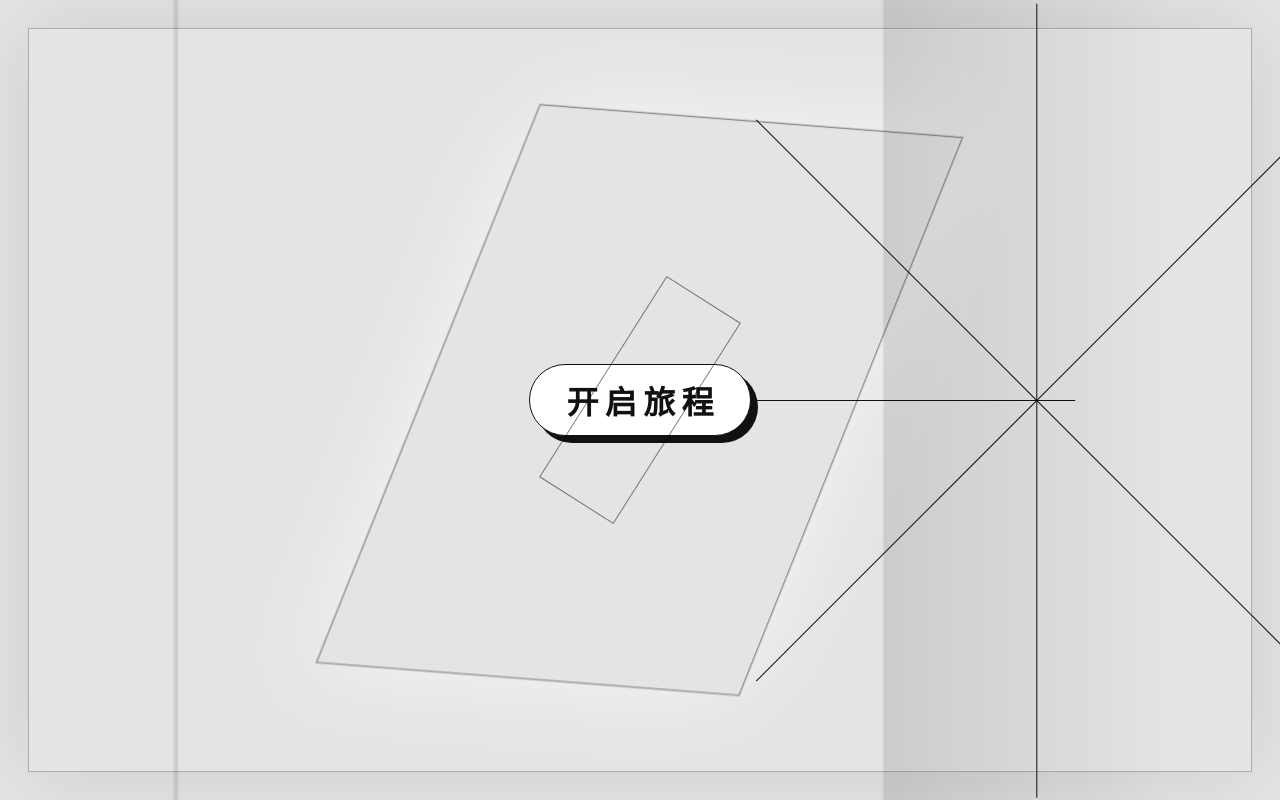
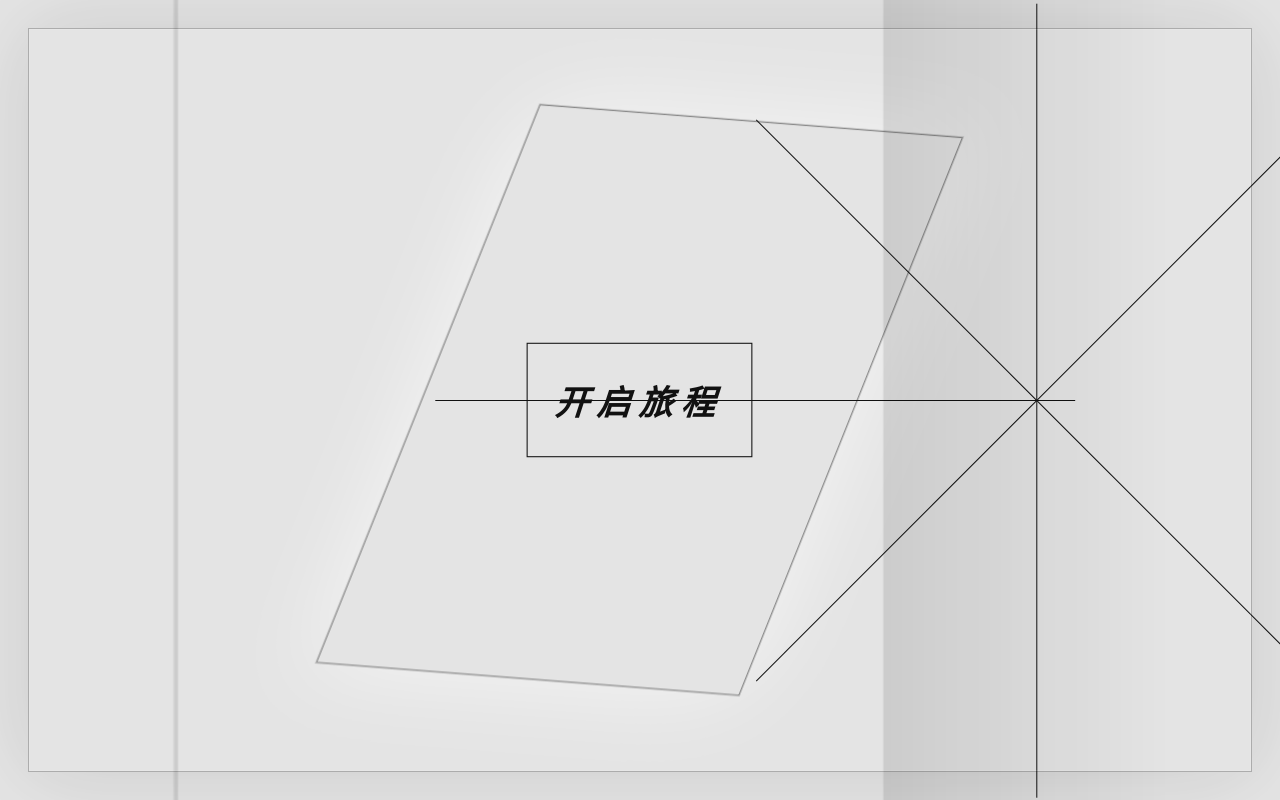
Before and after one commit to Blues-berry/portfolio-hub, a Next.js app: page / in a window 1280 px wide. Shown: the top 800 px of the page. Built offline with nearby package versions, Linux system fonts and the light colour scheme; no server answers.

Commit message:
fix: integrate journey action into each visual system

```diff
--- a/app/globals.css
+++ b/app/globals.css
@@ -281,6 +281,83 @@
   .journey-gate[data-variant]::before,.journey-gate[data-variant]::after,.journey-gate[data-variant] * { animation:none !important; }
 }
 
+/* The call-to-action is part of each composition, not a floating pill. */
+.journey-gate[data-variant="prism"] .journey-label {
+  min-width:220px;
+  min-height:80px;
+  border:0;
+  border-radius:0;
+  background:transparent;
+  box-shadow:none;
+  transform:skewX(-18deg);
+  letter-spacing:.24em;
+}
+.journey-gate[data-variant="prism"] .journey-label::before {
+  inset:-14px 6px;
+  border:1px solid #111;
+  transform:skewX(18deg);
+  animation:none;
+}
+.journey-gate[data-variant="prism"] .journey-label::after {
+  position:absolute;
+  left:-80px;
+  right:-80px;
+  top:50%;
+  height:1px;
+  content:"";
+  background:#111;
+  z-index:-1;
+}
+.journey-gate[data-variant="prism"] .journey-label:hover,
+.journey-gate[data-variant="prism"] .journey-label:focus-visible { transform:skewX(-18deg) scale(1.06); background:transparent; box-shadow:none; }
+
+.journey-gate[data-variant="terminal"] .journey-label {
+  min-width:170px;
+  min-height:58px;
+  border:1px solid rgba(255,255,255,.8);
+  border-radius:50%;
+  background:#050505;
+  box-shadow:0 0 0 8px #050505,0 0 0 9px rgba(255,255,255,.3),0 0 26px rgba(255,255,255,.22);
+  font-size:18px;
+  letter-spacing:.18em;
+}
+.journey-gate[data-variant="terminal"] .journey-label::before,
+.journey-gate[data-variant="terminal"] .journey-label::after { position:absolute; content:""; background:rgba(255,255,255,.65); }
+.journey-gate[data-variant="terminal"] .journey-label::before { top:50%; left:-42px; width:34px; height:1px; }
+.journey-gate[data-variant="terminal"] .journey-label::after { left:50%; top:-26px; width:1px; height:20px; }
+.journey-gate[data-variant="terminal"] .journey-label:hover,
+.journey-gate[data-variant="terminal"] .journey-label:focus-visible { background:#fff; color:#000; box-shadow:0 0 0 8px #050505,0 0 0 9px #fff,0 0 40px rgba(255,255,255,.5); }
+
+.journey-gate[data-variant="eclipse"] .journey-label {
+  min-width:230px;
+  min-height:58px;
+  border:0;
+  border-radius:0;
+  background:transparent;
+  color:#fff;
+  box-shadow:none;
+  letter-spacing:.3em;
+  text-shadow:0 0 14px rgba(255,255,255,.8);
+}
+.journey-gate[data-variant="eclipse"] .journey-label::before {
+  inset:0 -22px;
+  border:1px solid rgba(255,255,255,.7);
+  border-radius:50%;
+  animation:none;
+}
+.journey-gate[data-variant="eclipse"] .journey-label::after {
+  position:absolute;
+  left:-120px;
+  right:-120px;
+  bottom:0;
+  height:1px;
+  content:"";
+  background:linear-gradient(90deg,transparent,#fff 50%,transparent);
+  box-shadow:0 0 12px rgba(255,255,255,.75);
+}
+.journey-gate[data-variant="eclipse"] .journey-label:hover,
+.journey-gate[data-variant="eclipse"] .journey-label:focus-visible { background:transparent; color:#fff; box-shadow:none; transform:scale(1.08); }
+
 * {
   box-sizing: border-box;
 }
```
